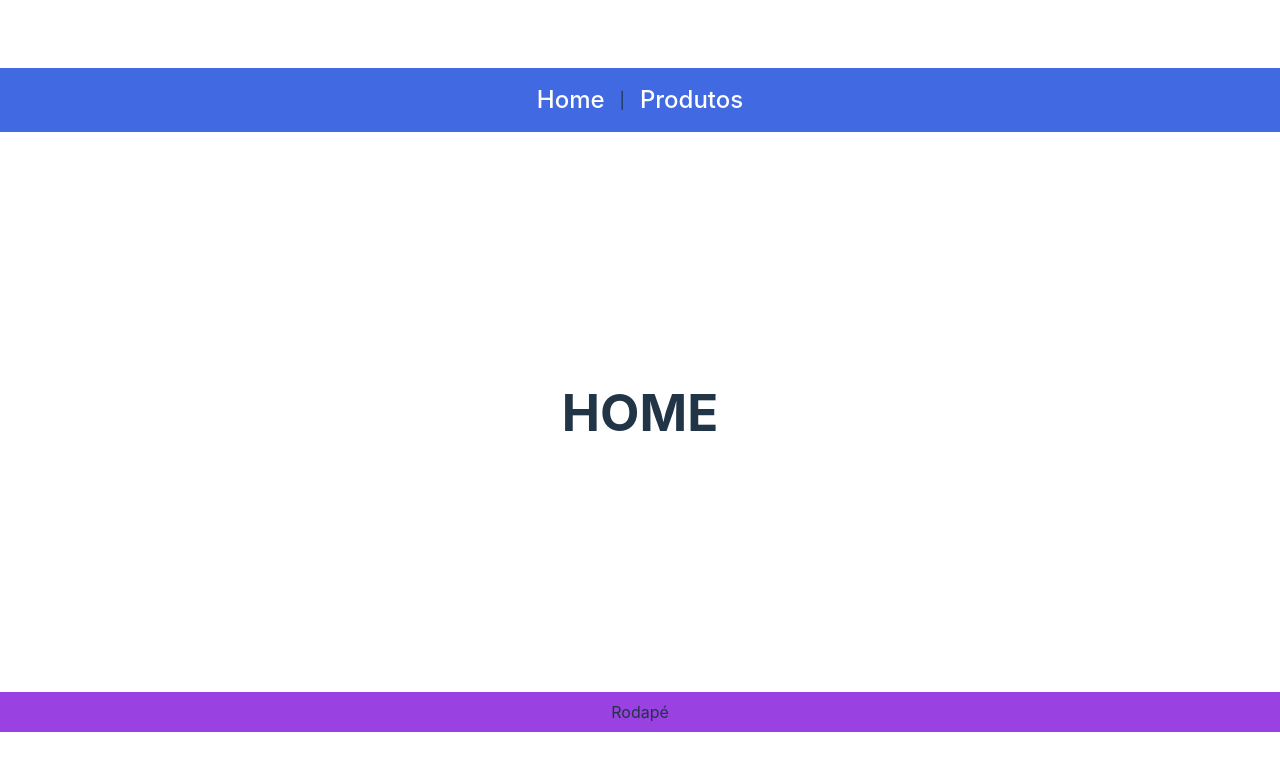
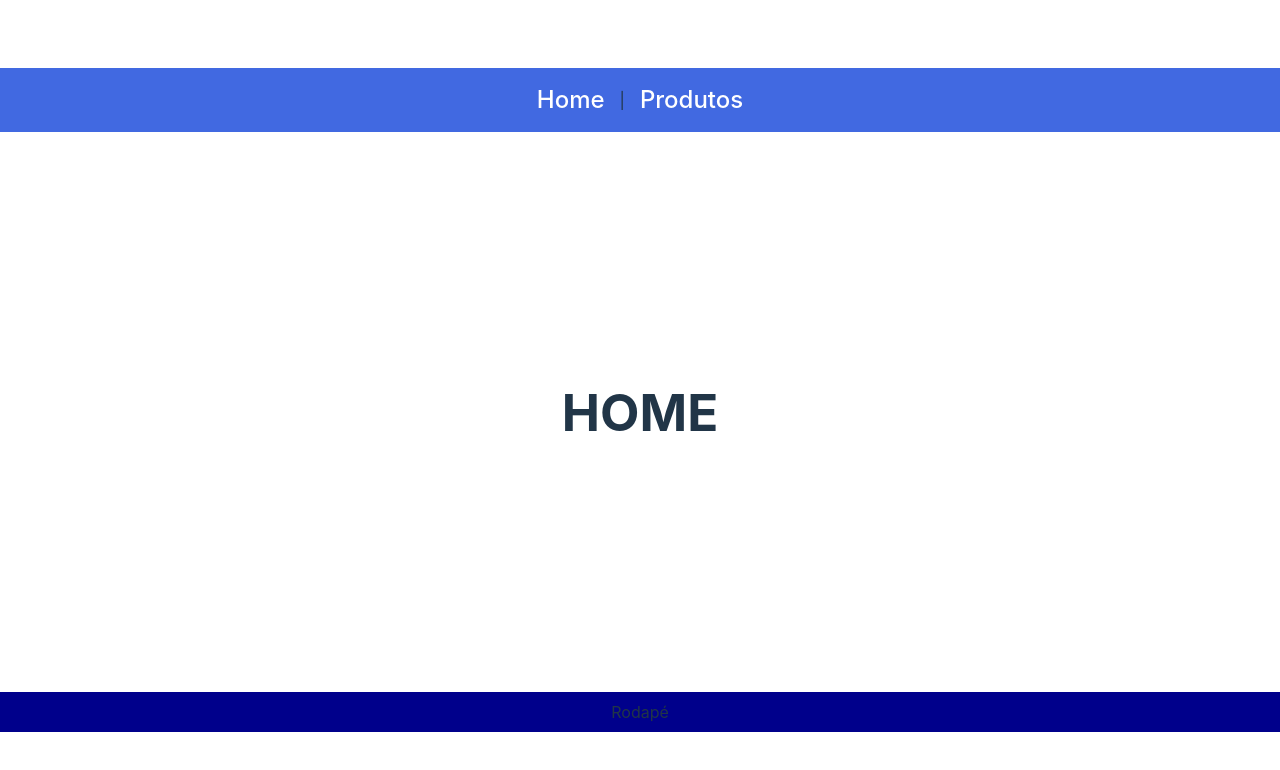
Before and after one commit to LeoBlanco123/CheckPoint2, a React (Vite) app: page / in a window 1280 px wide. Shown: the top 770 px of the page. Built offline with nearby package versions, Linux system fonts and the light colour scheme.

Commit message:
arrumado cor

```diff
--- a/src/App.css
+++ b/src/App.css
@@ -12,5 +12,5 @@ nav{
     footer{
     display: flex; width: 100vw; justify-content: center;
     align-items: center; height: 5vh;
-    background-color: rgb(153, 65, 225);
+    background-color: darkblue;
     }
```
